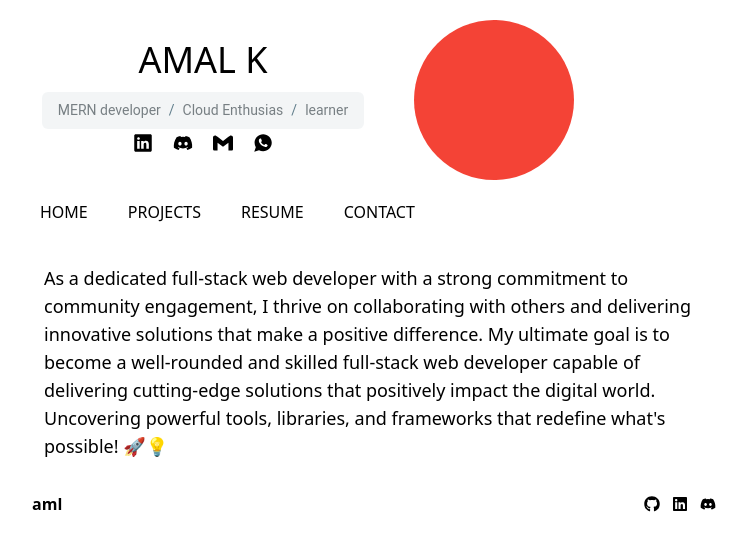
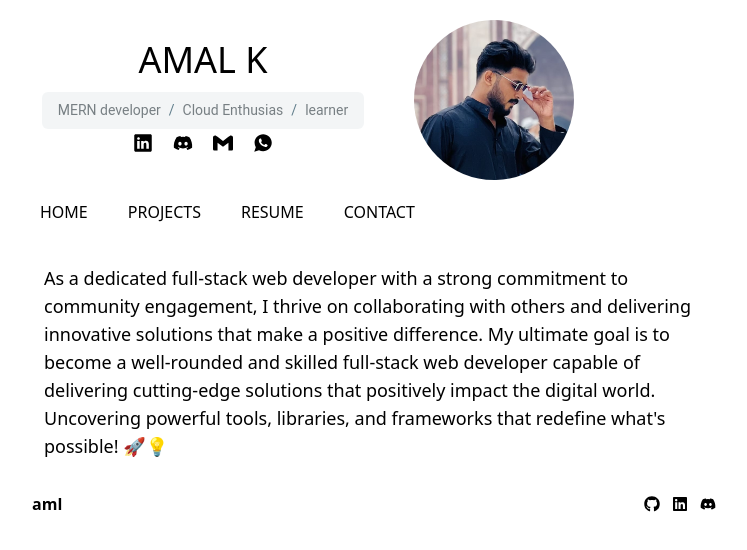
Before and after one commit to Amal1947/PortfolioNw, a React (Vite) app: page / in a window 1280 px wide. Shown: the top 550 px of the page, without its empty margins (266-1013 px from the left). Built offline with nearby package versions, Linux system fonts and the light colour scheme; a web font is replaced by a local one.

Commit message:
added image of mine

```diff
--- a/src/App.jsx
+++ b/src/App.jsx
@@ -12,7 +12,8 @@ import { Breadcrumbs } from "@material-tailwind/react";
 import { IoLogoLinkedin } from "react-icons/io5";
 import { SiGmail } from "react-icons/si";
 import { IoLogoWhatsapp } from "react-icons/io";
-// import { FaDiscord } from "react-icons/fa";
+// import { FaDiscord } from "react-icons/fa";.
+import amal from "./assets/mamal.jpg"
 function App() {
   const baskervvilleStyle = {
     fontFamily: '"Baskervville SC", system-ui',
@@ -68,7 +69,7 @@ function App() {
               </div>
             </div>
             <div className="mt-5 flex w-40 h-40 text-white rounded-full bg-red-500 overflow-hidden">
-              {/* <img src={shanu} alt="Amal K" className="w-full h-full object-cover" /> */}
+              <img src={amal} alt="Amal K" className="w-full h-full object-cover" />
             </div>
           </div>
           <div className="mt-3 p-2">
```
Also changed, not shown: src/assets/mamal.jpg (added).
